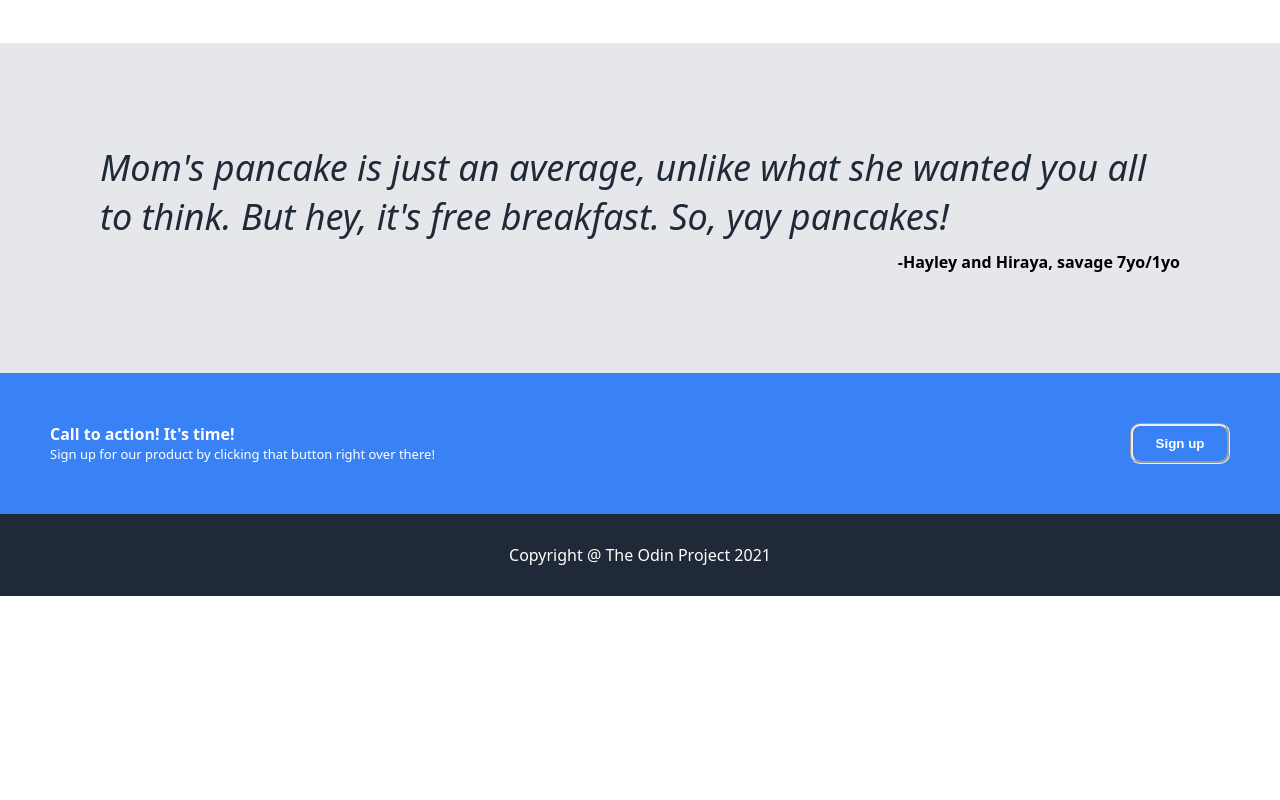
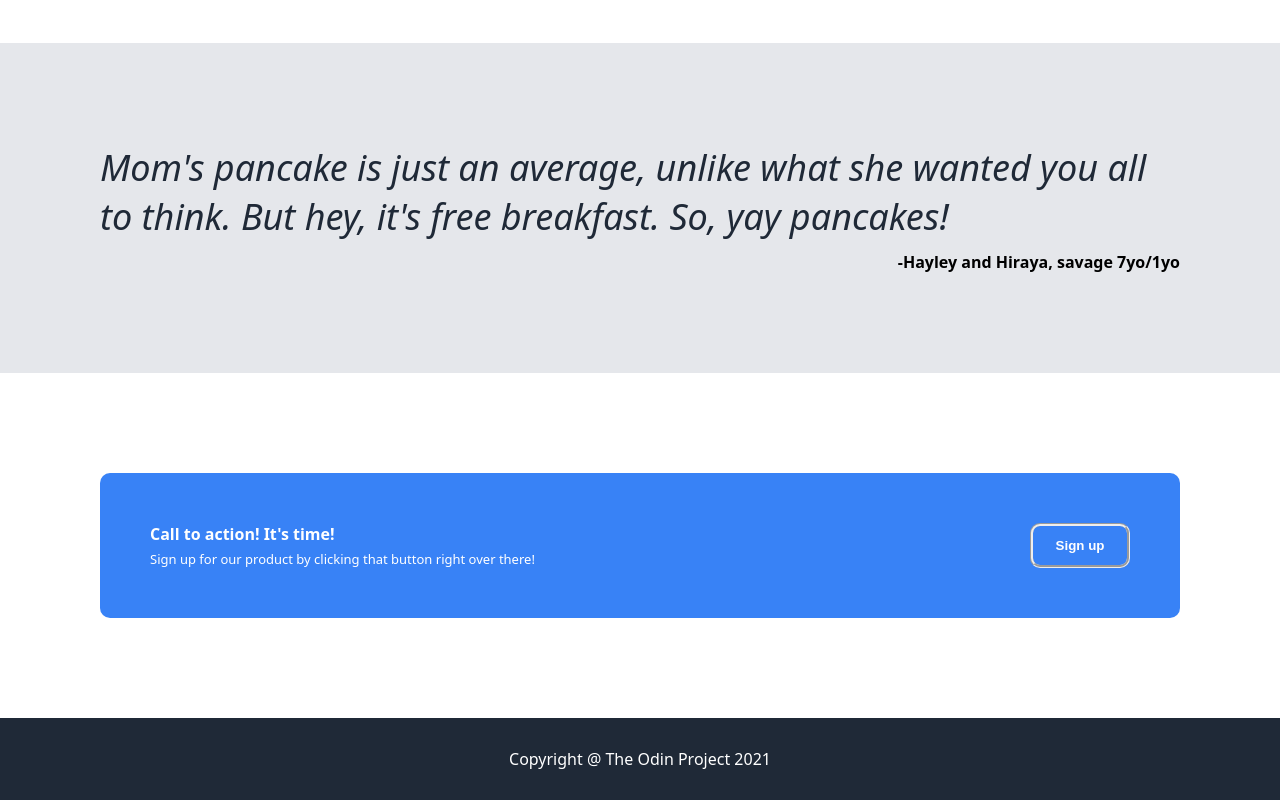
Before and after one commit to ian4727/Landing-page, a plain HTML site: page index.html in a window 1280 px wide. Shown: the part 1198-1998 px from the top of the page. Before the commit the page ends 1794 px from the top, so only its background shows below. Drawn offline with Linux system fonts and the light colour scheme.

Commit message:
I forgot to add a container for the call-to-action button.

```diff
--- a/index.html
+++ b/index.html
@@ -73,7 +73,7 @@
        <div class="customer">-Hayley and Hiraya, savage 7yo/1yo</div>
       </div>
 
-      <div class="call-container"></div>
+      <div class="call-container">
 
       <div class="call-to-action">
 
@@ -85,7 +85,11 @@
        <button class="call-button">Sign up</button>
       </div>
 
+      </div>
+
       <footer>Copyright @ The Odin Project 2021</footer>
+
+
 
     </div>
 
--- a/style.css
+++ b/style.css
@@ -155,6 +155,15 @@ img {
     font-weight: bold;
 }
 
+.call-container {
+    display: flex;
+    padding: 100px;
+    justify-content: center;
+    align-items: center;
+
+
+}
+
 .call-to-action {
     display: flex;
     justify-content: space-between;
@@ -162,6 +171,15 @@ img {
     padding: 50px;
     color: white;
     margin: 0;
+    border-radius: 10px;
+    gap: 100px;
+    flex: 1;
+}
+
+.call-left {
+    display: flex;
+    flex-direction: column;
+    gap: 5px;
 }
 
 .call-text {
@@ -175,6 +193,7 @@ img {
 .call-button {
     font-weight: bold;
     border-style: groove;
+
 }
 
 footer {
```
